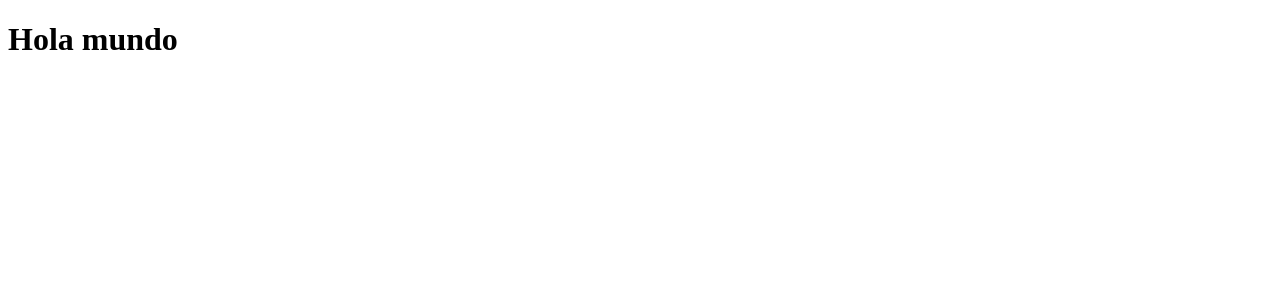
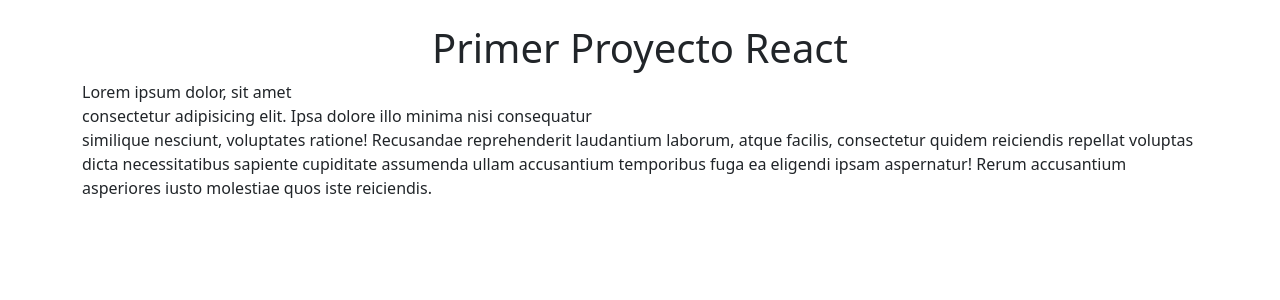
Before and after one commit to marvi2011/practicaReact-c101i, a React (Vite) app: page / in a window 1280 px wide. Shown: the top 300 px of the page. Built offline with nearby package versions, Linux system fonts and the light colour scheme.

Commit message:
comenzamos el maquetado

```diff
--- a/package.json
+++ b/package.json
@@ -10,6 +10,7 @@
     "preview": "vite preview"
   },
   "dependencies": {
+    "bootstrap": "^5.3.3",
     "react": "^18.3.1",
     "react-dom": "^18.3.1"
   },
--- a/src/App.jsx
+++ b/src/App.jsx
@@ -1,8 +1,15 @@
+import 'bootstrap/dist/css/bootstrap.min.css'
+
 function App() {
 
 
   return (
-   <h1>Hola mundo</h1>
+    <main className='container my-4'>
+    <h1 className='text-center'>Primer Proyecto React</h1>
+    <p>Lorem ipsum dolor, sit amet <br></br> consectetur adipisicing elit. Ipsa dolore illo minima nisi consequatur<br/> similique nesciunt, voluptates ratione! Recusandae reprehenderit laudantium laborum, atque facilis, consectetur quidem reiciendis repellat voluptas dicta necessitatibus sapiente cupiditate assumenda ullam accusantium temporibus fuga ea eligendi ipsam aspernatur! Rerum accusantium asperiores iusto molestiae quos iste reiciendis.
+    </p>
+    </main>
+
   )
 }
 
```
Also changed, not shown: 1 other file (tests, documents, lock files or other folders).
